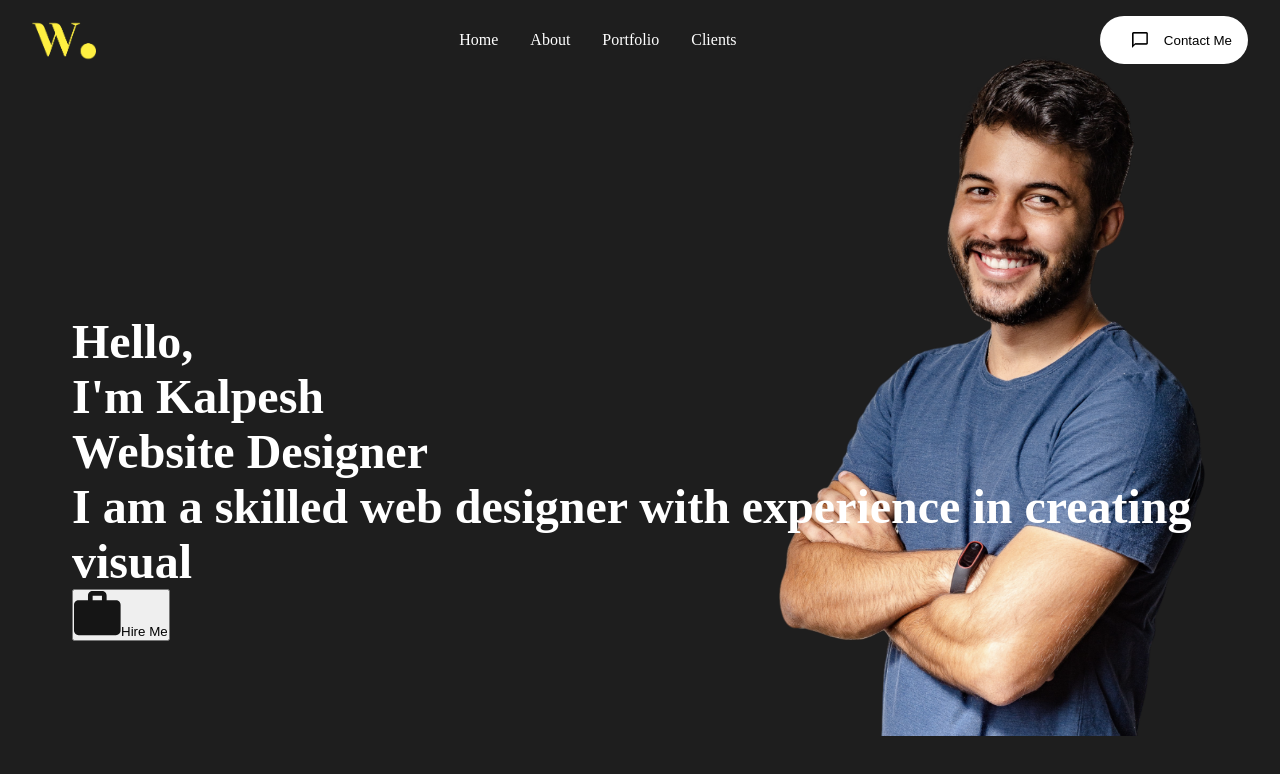
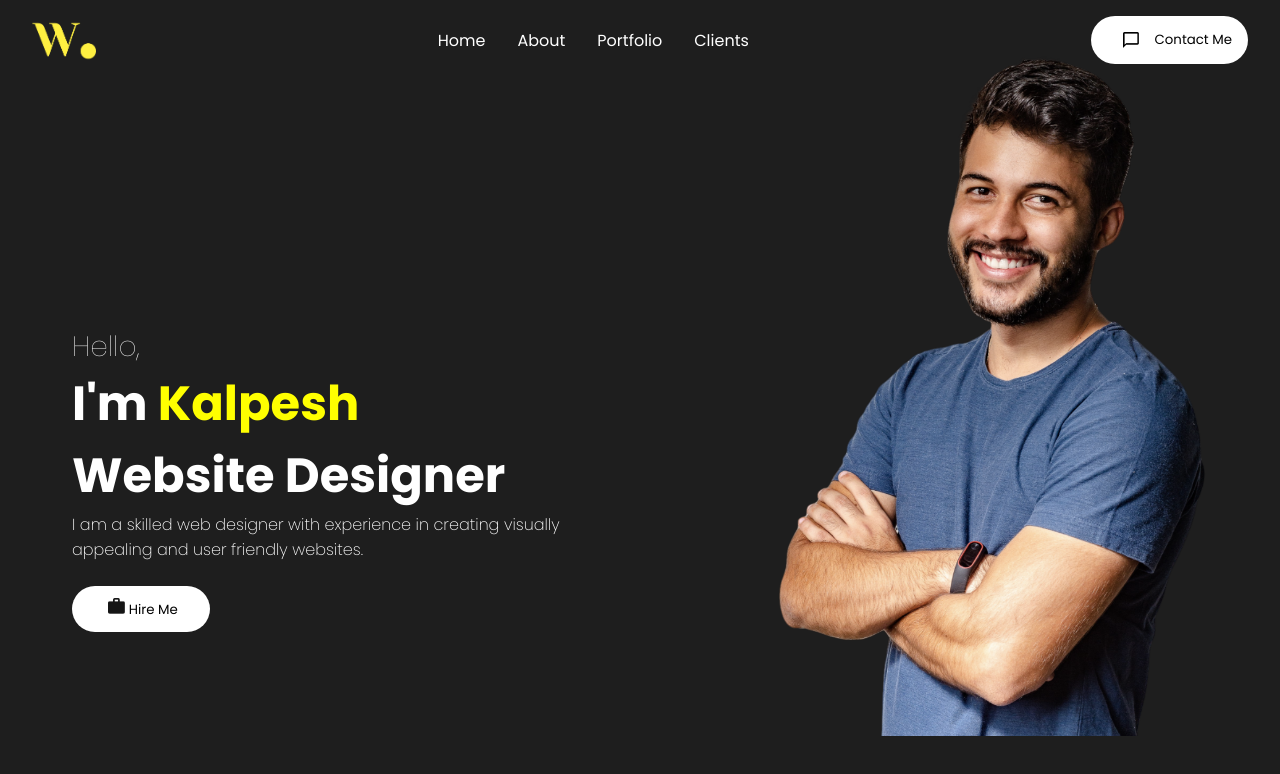
Before and after one commit to Kalp830/portfolio-website-react, a React (Vite) app: page / in a window 1280 px wide. Shown: the top 774 px of the page. Built offline with nearby package versions, Linux system fonts and the light colour scheme.

Commit message:
Added intro component

```diff
--- a/index.html
+++ b/index.html
@@ -6,6 +6,10 @@
     <meta name="viewport" content="width=device-width, initial-scale=1.0" />
     <title>Portfoli Website</title>
     <link rel="stylesheet" href="./style.css" />
+    <link
+      href="https://fonts.googleapis.com/css2?family=Poppins:ital,wght@0,100;0,200;0,300;0,400;0,500;0,600;0,700;0,800;0,900;1,100;1,200;1,300;1,400;1,500;1,600;1,700;1,800;1,900&family=Roboto+Flex:opsz,wght@8..144,100..1000&display=swap"
+      rel="stylesheet"
+    />
   </head>
   <body>
     <div id="root"></div>
--- a/public/style.css
+++ b/public/style.css
@@ -3,6 +3,7 @@
   margin: 0;
   box-sizing: border-box;
   text-decoration: none;
+  font-family: "Poppins", sans-serif;
 }
 body {
   background: rgb(30, 30, 30);
--- a/src/components/intro/Intro.jsx
+++ b/src/components/intro/Intro.jsx
@@ -15,11 +15,13 @@ const Intro = () => {
             Designer
           </span>
           <p className="introPara">
-            I am a skilled web designer with experience in creating visual
+            I am a skilled web designer with experience in creating visually{" "}
+            <br />
+            appealing and user friendly websites.
           </p>
           <Link>
             <button className="btn">
-              <img src={btnImg} alt="" />
+              <img src={btnImg} alt="Hire" className="btnImg" />
               Hire Me
             </button>
           </Link>
--- a/src/components/intro/intro.css
+++ b/src/components/intro/intro.css
@@ -23,3 +23,36 @@
   flex-direction: column;
   justify-content: center;
 }
+.hello {
+  font-size: 1.75rem;
+  font-weight: 100;
+}
+.introName {
+  color: yellow;
+}
+.introPara {
+  font-size: medium;
+  font-weight: 200;
+}
+.btn {
+  background: white;
+  padding: 0.75rem 2rem;
+  border-radius: 2rem;
+  border: none;
+}
+.btnImg {
+  object-fit: cover;
+  margin: 0 0.25rem;
+  height: 1rem;
+}
+@media screen and (max-width: 840px) {
+  .bg {
+    right: -10vw;
+  }
+  .introContent {
+    font-size: 10vw;
+  }
+  .hello {
+    font-size: 4.5rem;
+  }
+}
```
